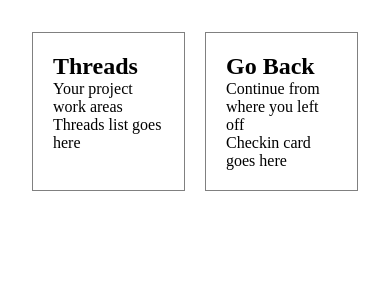
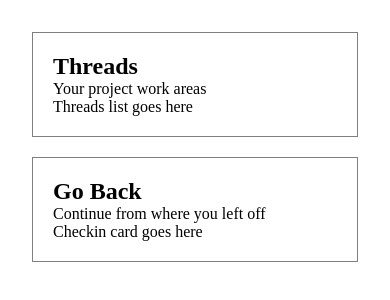
Before and after one commit to rutaio/gobackapp, a React app in the folder frontend/: page / in a window 390 px wide. Shown: the top 300 px of the page. Built offline with nearby package versions, Linux system fonts and the light colour scheme; the HTML template or start-up script is replaced by a standard one.

Commit message:
Update Dashboard CSS for mobile

```diff
--- a/frontend/src/styles/pages/home.css
+++ b/frontend/src/styles/pages/home.css
@@ -14,3 +14,9 @@
   padding: 20px;
   flex: 1;
 }
+
+@media (max-width: 768px) {
+  .dashboard {
+    flex-direction: column;
+  }
+}
```
